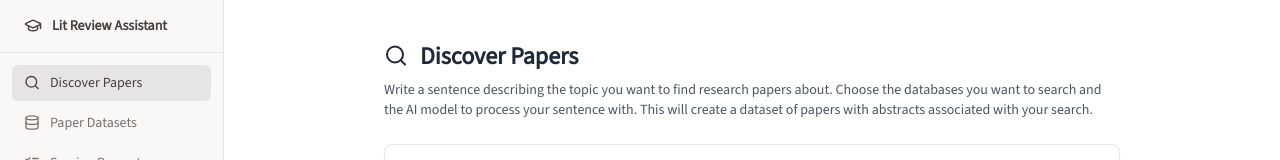
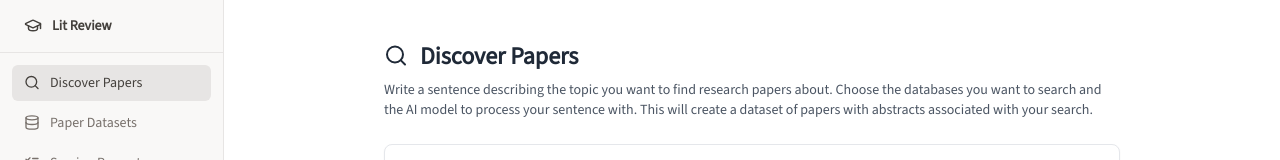
Before and after one commit to colinpetree/lit-review, a React (Vite) app in the folder frontend/: page /discover in a window 1280 px wide. Shown: the top 160 px of the page. Built offline with nearby package versions, Linux system fonts and the light colour scheme; no server answers.

Commit message:
Rename app from "Lit Review Assistant" to "Lit Review"
- Update the page title in index.html and the sidebar heading
- Update the project name in CLAUDE.md and the PLAN.md title

```diff
--- a/frontend/index.html
+++ b/frontend/index.html
@@ -15,7 +15,7 @@
         if (dark) document.documentElement.classList.add('dark')
       } catch (e) {}
     </script>
-    <title>Lit Review Assistant</title>
+    <title>Lit Review</title>
   </head>
   <body>
     <div id="root"></div>
--- a/frontend/src/components/Sidebar.jsx
+++ b/frontend/src/components/Sidebar.jsx
@@ -13,7 +13,7 @@ export default function Sidebar() {
       <div className="border-b border-stone-200 px-3 py-4">
         <span className="flex items-center gap-2.5 px-3 text-sm font-semibold text-stone-700">
           <GraduationCap size={18} />
-          Lit Review Assistant
+          Lit Review
         </span>
       </div>
       <nav className="mt-3 flex-1 overflow-auto px-3 space-y-1">
```
Also changed, not shown: 2 other files (tests, documents, lock files or other folders).
